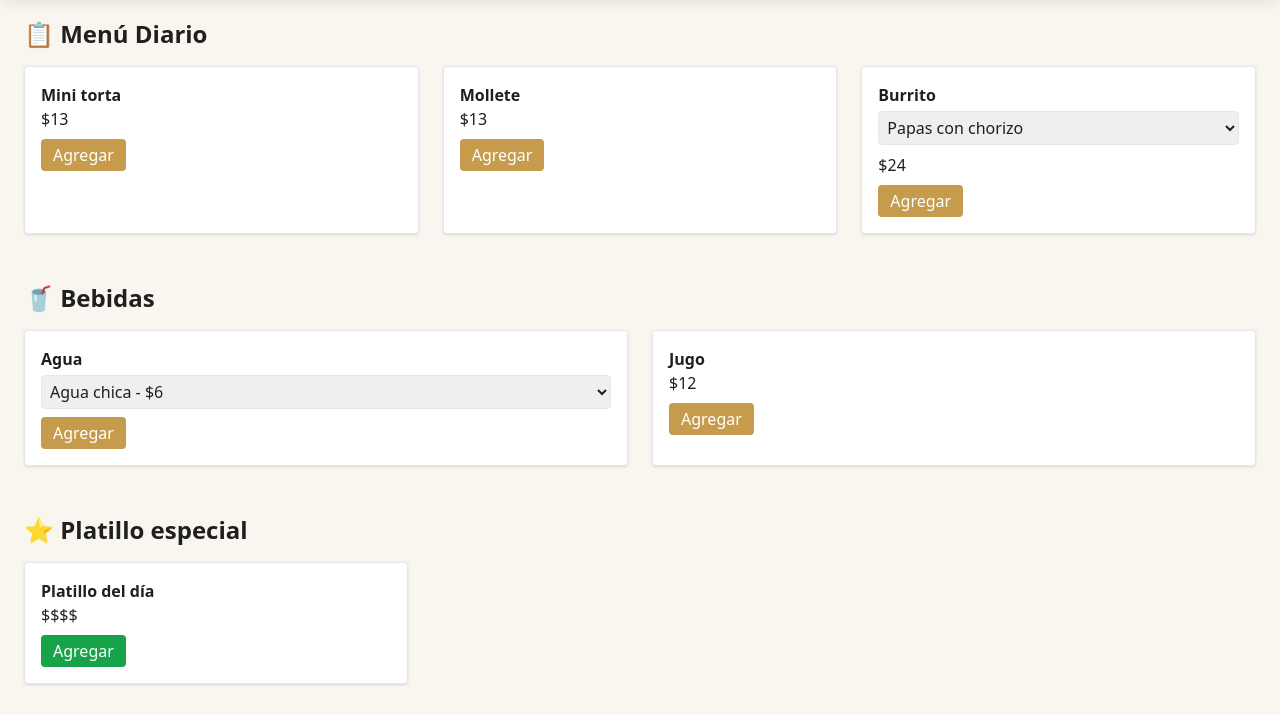
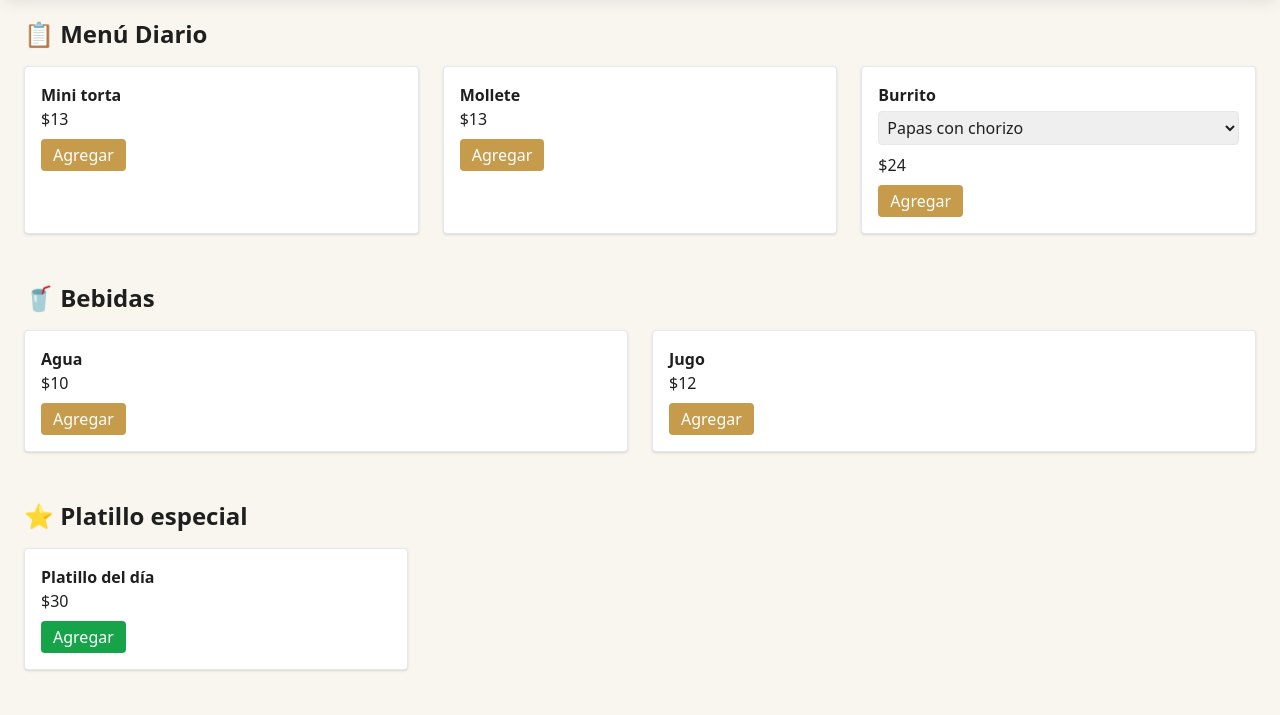
Before and after one commit to QueentanaReal/Queentana-s_Tiendita-Escolar, a plain HTML site: page index.html in a window 1280 px wide. Shown: the part 70-785 px from the top of the page. Drawn offline with nearby package versions, Linux system fonts and the light colour scheme.

Commit message:
Refactor Agua section and update prices

```diff
--- a/index.html
+++ b/index.html
@@ -79,18 +79,14 @@
 
   <div class="grid md:grid-cols-2 gap-6">
 
-<div class="border p-4 bg-white rounded shadow">
-  <h4 class="font-semibold">Agua</h4>
-
-  <select class="aguaOption border rounded p-1 w-full mt-1">
-    <option value="6">Agua chica - $6</option>
-    <option value="12">Agua grande - $12</option>
-  </select>
-
-  <button class="addAgua bg-[#C69B4B] text-white px-3 py-1 rounded mt-2">
-    Agregar
-  </button>
-</div>
+    <div class="border p-4 bg-white rounded shadow">
+      <h4 class="font-semibold">Agua</h4>
+      <p>$10</p>
+      <button class="addToCart bg-[#C69B4B] text-white px-3 py-1 rounded mt-2"
+      data-name="Agua" data-price="10">
+      Agregar
+      </button>
+    </div>
 
     <div class="border p-4 bg-white rounded shadow">
       <h4 class="font-semibold">Jugo</h4>
@@ -110,7 +106,7 @@
 
   <div class="max-w-sm border p-4 bg-white rounded shadow">
     <h4 class="font-semibold">Platillo del día</h4>
-    <p>$$$$</p>
+    <p>$30</p>
     <button class="addToCart bg-green-600 text-white px-3 py-1 rounded mt-2"
     data-name="Platillo del día" data-price="30">
     Agregar
```
